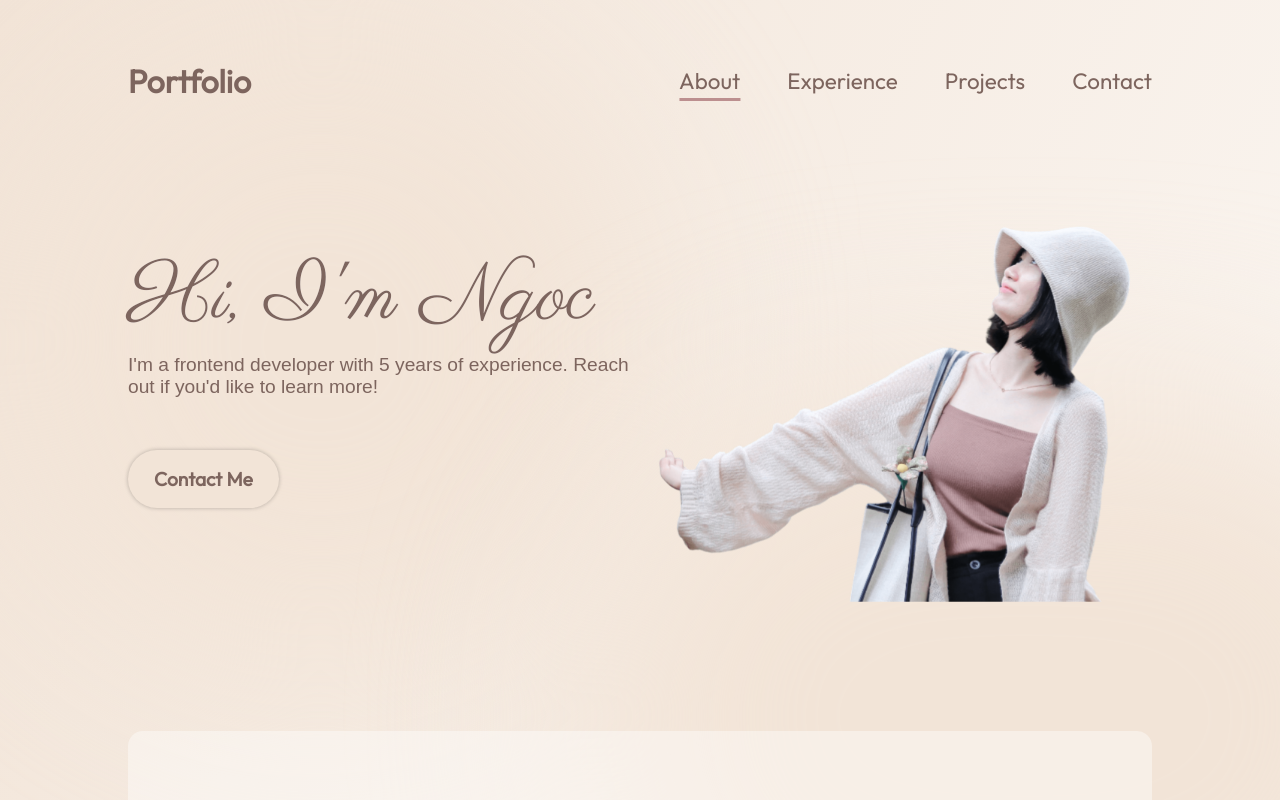
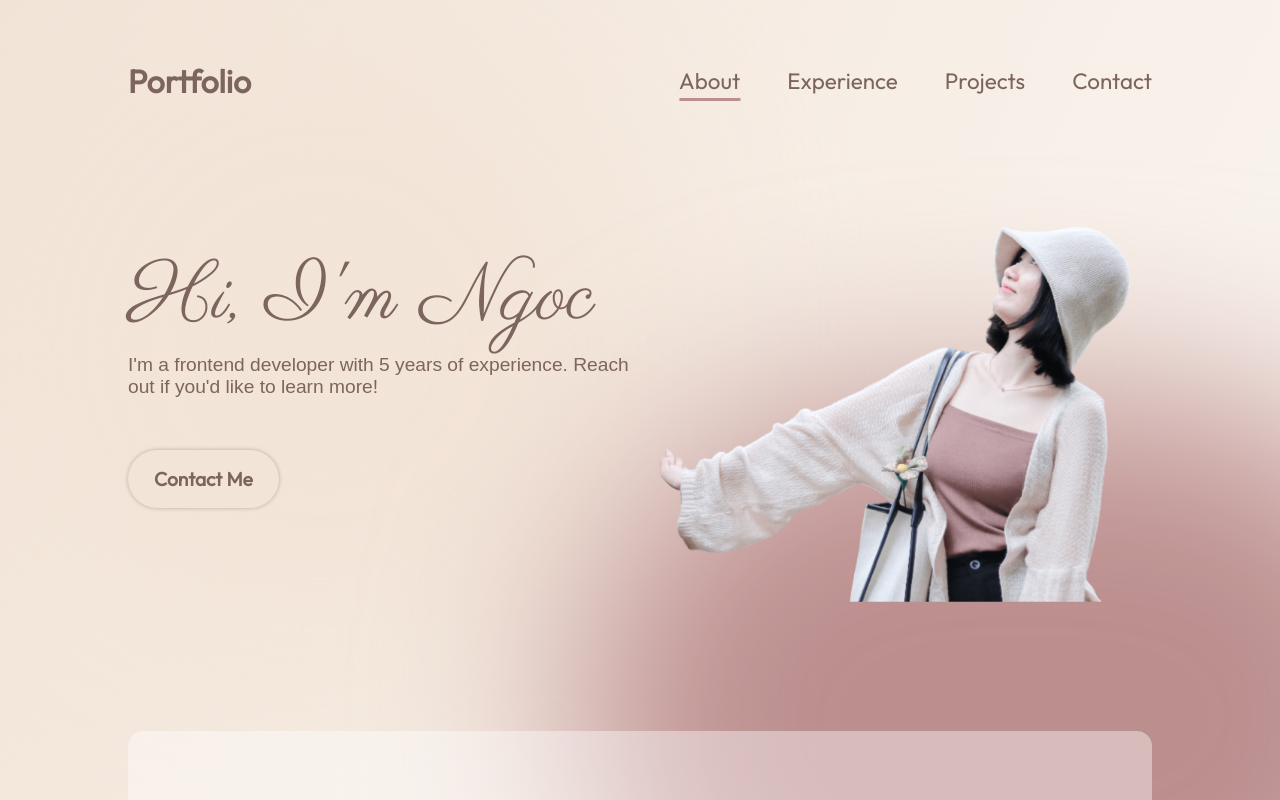
Before and after one commit to ngocmaruko/portfolio, a React (Vite) app: page / in a window 1280 px wide. Shown: the top 800 px of the page. Built offline with nearby package versions, Linux system fonts and the light colour scheme.

Commit message:
bottomBlur changed

```diff
--- a/src/components/Hero/Hero.module.css
+++ b/src/components/Hero/Hero.module.css
@@ -91,7 +91,7 @@
   top: -128px;
   left: -10vw;
   border-radius: 764px;
-  background: #F2E4D7;
+  background: var(--color-primary);
   filter: blur(100px);
   z-index: 0;
 }
@@ -105,7 +105,7 @@
   top: 246px;
   right: -25vw;
   border-radius: 764px;
-  background: #F2E4D7;
+  background: var(--color-dark);
   filter: blur(100px);
   z-index: 0;
 }
```
